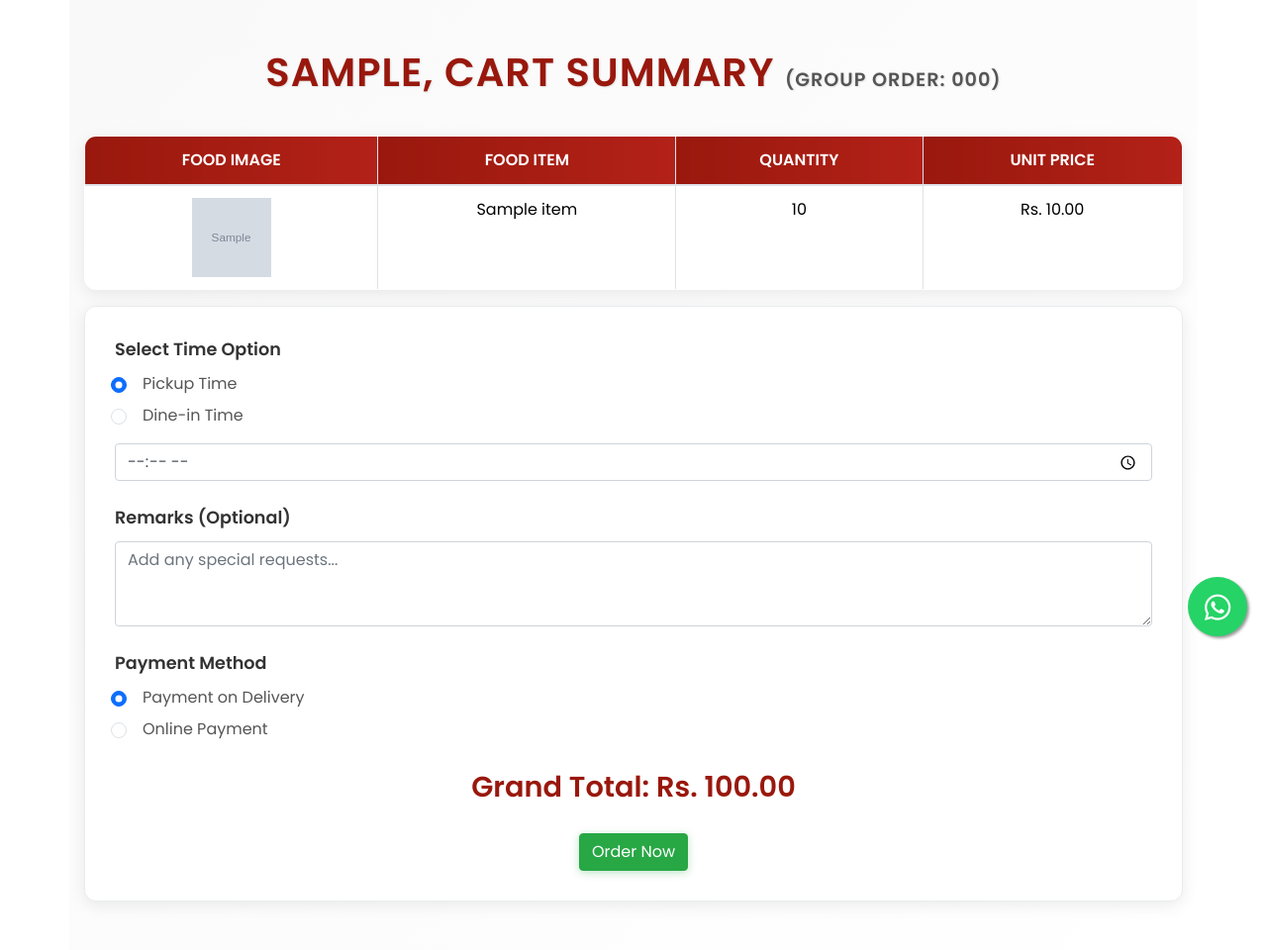
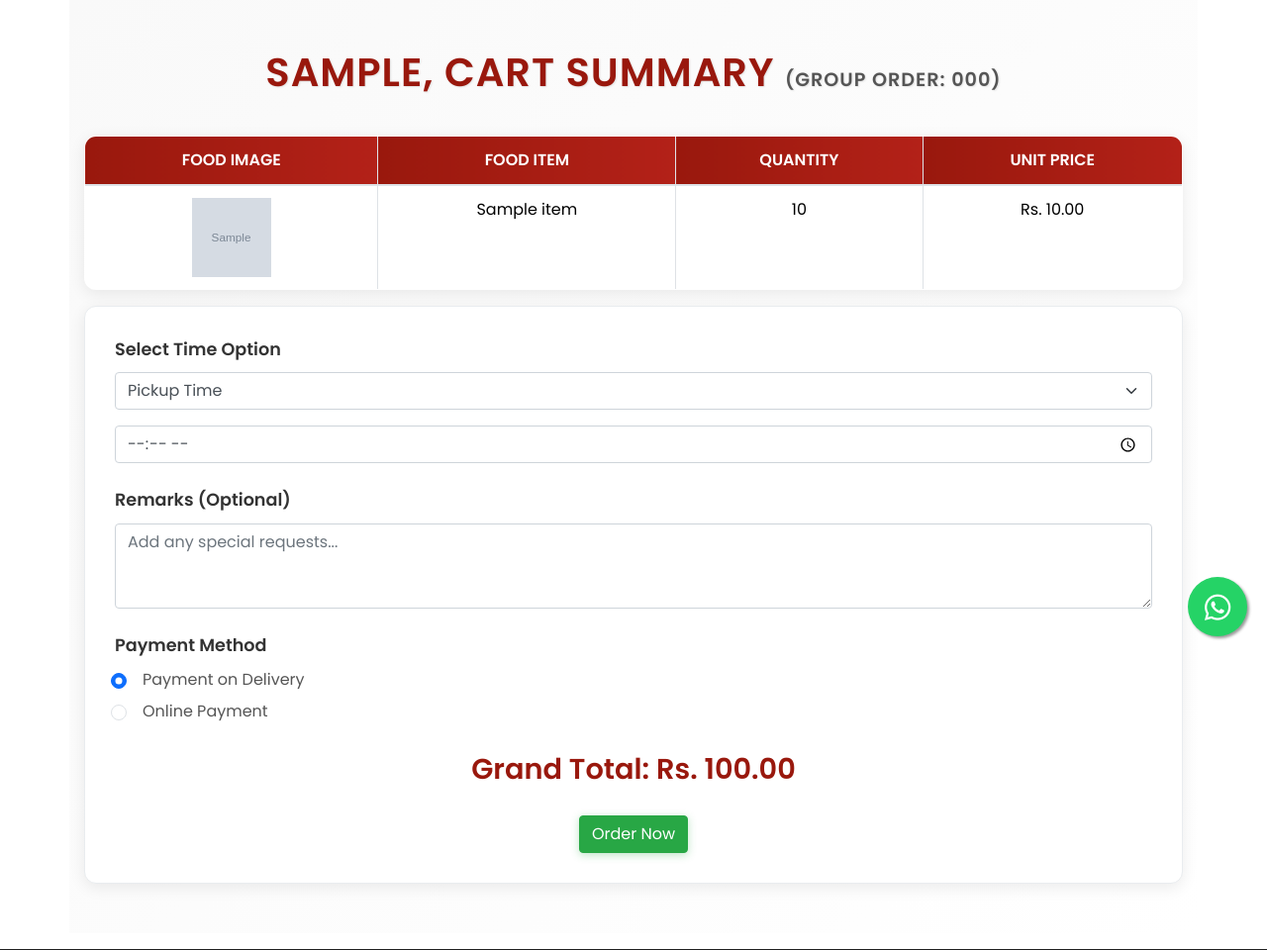
Before and after one commit to BiwashGurung/InformaticsCafeteria-FYP, a Django app: page /cartsummary/ in a window 1280 px wide. Shown: the part 137-1097 px from the top of the page at 99% size. Run offline with Django 5.2, Linux system fonts and the light colour scheme; a user stored in the database is signed in; tables that the repository leaves empty hold one stand-in row (values such as "Sample post"); grey boxes marked "Sample" are stand-in pictures; some libraries are stand-ins or nearby versions.

Commit message:
Refactor code structure for improved readability and maintainability

```diff
--- a/templates/cafeteria/cartsummary.html
+++ b/templates/cafeteria/cartsummary.html
@@ -68,6 +68,9 @@
         color: #555;
     }
     .form-check-input {
+        cursor: pointer;
+    }
+    .form-select {
         cursor: pointer;
     }
     .grand-total {
@@ -243,7 +246,6 @@
                 <th>Food Item</th>
                 <th>Quantity</th>
                 <th>Unit Price</th>
-
             </tr>
         </thead>
         <tbody>
@@ -253,12 +255,12 @@
                     {% if item.food_item.image %}
                     <img src="{{ item.food_item.image.url }}" alt="{{ item.food_item.name }}" class="img-fluid" style="width: 80px; height: 80px; object-fit: cover;">
                     {% else %}
-                    <img src="{% static 'Images/default_food.jpg' %}" alt="Default Food Image" class="img-fluid" style="width: 80px; height: 80px; object-fit: cover;">
+                    <img src="{% static 'Images/default_food.png' %}" alt="Default Food Image" class="img-fluid" style="width: 80px; height: 80px; object-fit: cover;">
                     {% endif %}
+                </td>
                 <td>{{ item.food_item.name }}</td>
                 <td>{{ item.quantity }}</td>
                 <td>Rs. {{ item.food_item.price|floatformat:2 }}</td>
-
             </tr>
             {% endfor %}
         </tbody>
@@ -309,15 +311,11 @@
         <form method="POST" action="{% url 'place_order' %}" id="orderForm">
             {% csrf_token %}
             <div class="mb-4">
-                <label class="form-label">Select Time Option</label>
-                <div class="form-check mb-2">
-                    <input type="radio" name="time_option" value="pickup" class="form-check-input" id="pickupOption" checked>
-                    <label class="form-check-label" for="pickupOption">Pickup Time</label>
-                </div>
-                <div class="form-check mb-2">
-                    <input type="radio" name="time_option" value="dine_in" class="form-check-input" id="dineInOption">
-                    <label class="form-check-label" for="dineInOption">Dine-in Time</label>
-                </div>
+                <label for="timeOption" class="form-label">Select Time Option</label>
+                <select name="time_option" id="timeOption" class="form-control form-select">
+                    <option value="pickup" selected>Pickup Time</option>
+                    <option value="dine_in">Dine-in Time</option>
+                </select>
                 <div id="pickupTime" class="time-option mt-3">
                     <input type="time" name="pickup_time" class="form-control" placeholder="Select pickup time" title="Choose a pickup time">
                 </div>
@@ -393,7 +391,60 @@
     {% endif %}
 </div>
 
+<script>
+document.addEventListener('DOMContentLoaded', function () {
+    const timeOptionSelect = document.getElementById('timeOption');
+    const pickupTimeDiv = document.getElementById('pickupTime');
+    const dineInTimeDiv = document.getElementById('dineInTime');
+    const orderForm = document.getElementById('orderForm');
+    const khaltiForm = document.getElementById('khaltiForm');
+    const khaltiRemarks = document.getElementById('khaltiRemarks');
+    const khaltiPickupTime = document.getElementById('khaltiPickupTime');
+    const khaltiDineInTime = document.getElementById('khaltiDineInTime');
 
-<script src="{% static 'javascript/cartsummary.js'%} "></script>
+    // Function to toggle time input visibility
+    function toggleTimeInputs() {
+        if (timeOptionSelect.value === 'pickup') {
+            pickupTimeDiv.style.display = 'block';
+            dineInTimeDiv.style.display = 'none';
+            dineInTimeDiv.querySelector('input').value = ''; // Clear dine-in time
+        } else {
+            pickupTimeDiv.style.display = 'none';
+            dineInTimeDiv.style.display = 'block';
+            pickupTimeDiv.querySelector('input').value = ''; // Clear pickup time
+        }
+    }
+
+    // Initial state
+    toggleTimeInputs();
+
+    // Event listener for dropdown change
+    timeOptionSelect.addEventListener('change', toggleTimeInputs);
+
+    // Sync order form data to Khalti form before submission
+    if (khaltiForm) {
+        khaltiForm.addEventListener('submit', function () {
+            khaltiRemarks.value = document.getElementById('remarks').value;
+            khaltiPickupTime.value = document.querySelector('input[name="pickup_time"]').value;
+            khaltiDineInTime.value = document.querySelector('input[name="dine_in_time"]').value;
+        });
+    }
+
+    // Prevent form submission if time is not selected
+    orderForm.addEventListener('submit', function (event) {
+        const timeOption = timeOptionSelect.value;
+        const pickupTime = document.querySelector('input[name="pickup_time"]').value;
+        const dineInTime = document.querySelector('input[name="dine_in_time"]').value;
+
+        if (timeOption === 'pickup' && !pickupTime) {
+            event.preventDefault();
+            alert('Please select a pickup time.');
+        } else if (timeOption === 'dine_in' && !dineInTime) {
+            event.preventDefault();
+            alert('Please select a dine-in time.');
+        }
+    });
+});
+</script>
 
 {% endblock %}
```
Also changed, not shown: static/Images/admin_food.jpg, static/Images/default_food.png (added).
